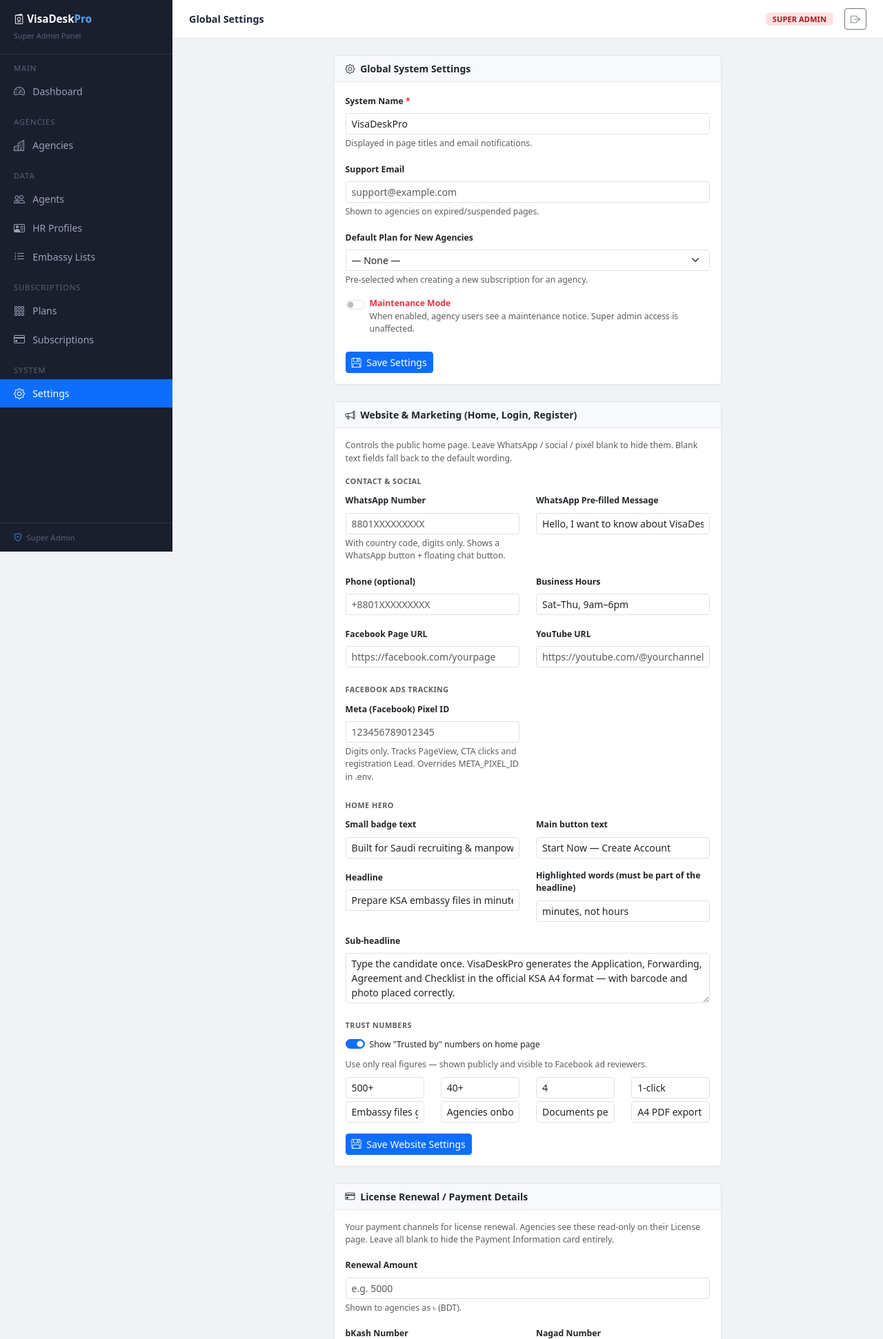
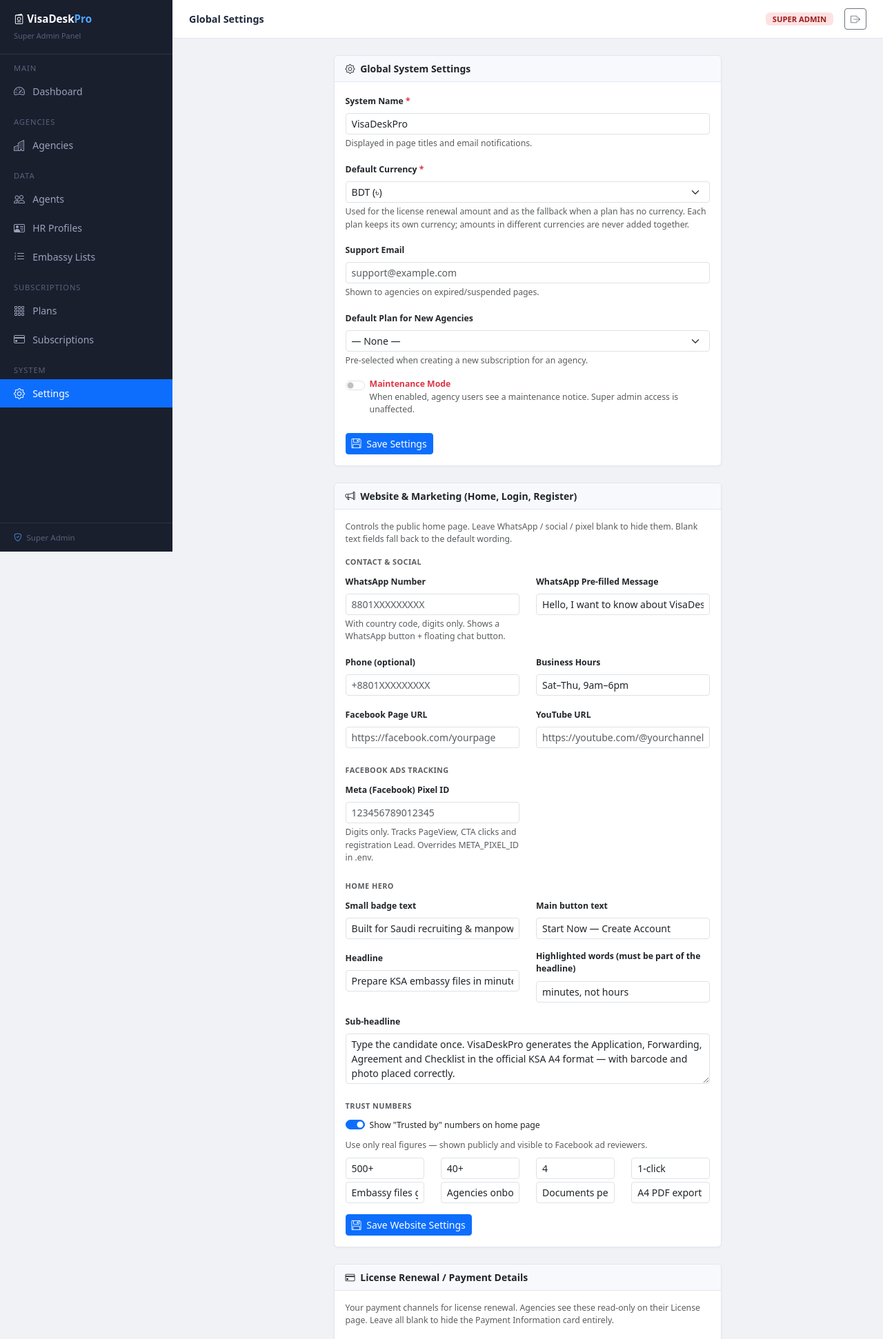
Before and after one commit to shafikcmt/ksa-embassy-app, a Laravel app: page /super-admin/settings in a window 1280 px wide. Shown: the top 1942 px of the page at 69% size. Run offline with Laravel 12, Linux system fonts and the light colour scheme; a user stored in the database is signed in; data comes from the database, SQL or seed files in the repository; tables that the repository leaves empty hold one stand-in row (values such as "Sample post"); some web fonts are replaced.

Commit message:
Super Admin: consistent multi-currency billing (per-plan currency, default currency setting, per-currency dashboard totals)
Co-Authored-By: Claude Sonnet 5.5 <noreply@anthropic.com>
Claude-Session: https://claude.ai/code/session_01VhR2E9RVdZ8sxLMnTwFupb

```diff
--- a/app/Http/Controllers/SuperAdmin/PlanController.php
+++ b/app/Http/Controllers/SuperAdmin/PlanController.php
@@ -56,7 +56,7 @@ class PlanController extends Controller
         return $request->validate([
             'name'                       => 'required|string|max:100',
             'price'                      => 'required|numeric|min:0',
-            'currency'                   => 'required|string|in:BDT,USD,SAR',
+            'currency'                   => 'required|string|in:'.implode(',', \App\Support\Money::codes()),
             'max_hr'                     => 'required|integer|min:1',
             'max_users'                  => 'required|integer|min:1',
             'max_agents'                 => 'required|integer|min:0',
--- a/app/Http/Controllers/SuperAdmin/SettingsController.php
+++ b/app/Http/Controllers/SuperAdmin/SettingsController.php
@@ -15,6 +15,7 @@ class SettingsController extends Controller
     {
         $plans = Plan::active()->orderBy('price')->get();
 
+        $defaultCurrency = \App\Support\Money::defaultCode();
         $systemName     = Setting::get('system_name', null, 'VisaDeskPro');
         $defaultPlanId  = Setting::get('default_plan_id', null, '');
         $maintenanceMode = Setting::get('maintenance_mode', null, '0');
@@ -35,7 +36,7 @@ class SettingsController extends Controller
         $site = SiteSettings::all();
 
         return view('super-admin.settings.index', compact(
-            'site',
+            'site', 'defaultCurrency',
             'plans', 'systemName', 'defaultPlanId', 'maintenanceMode', 'supportEmail',
             'renewalAmount', 'bkashNumber', 'nagadNumber', 'bankDetails', 'renewalInstructions',
             'hrFieldGroups', 'hrFieldStatuses'
@@ -92,11 +93,13 @@ class SettingsController extends Controller
             'system_name'    => 'required|string|max:200',
             'support_email'  => 'nullable|email|max:150',
             'default_plan_id'=> 'nullable|exists:plans,id',
+            'default_currency' => 'required|in:'.implode(',', \App\Support\Money::codes()),
         ]);
 
         Setting::set('system_name', $request->input('system_name', 'VisaDeskPro'));
         Setting::set('support_email', $request->input('support_email', ''));
         Setting::set('default_plan_id', $request->input('default_plan_id', ''));
+        Setting::set('default_currency', $request->input('default_currency', 'BDT'));
         Setting::set('maintenance_mode', $request->boolean('maintenance_mode') ? '1' : '0');
 
         return back()->with('success', 'Global settings saved.');
--- a/app/Models/Plan.php
+++ b/app/Models/Plan.php
@@ -19,7 +19,11 @@ class Plan extends Model
     ];
 
     /** Map of currency code → display symbol. */
-    public const CURRENCY_SYMBOLS = ['BDT' => '৳', 'USD' => '$', 'SAR' => 'SAR '];
+    public const CURRENCY_SYMBOLS = [
+        'BDT' => '৳', 'USD' => '$', 'SAR' => 'SAR ', 'AED' => 'AED ', 'INR' => '₹', 'PKR' => 'PKR ',
+        'NPR' => 'NPR ', 'LKR' => 'LKR ', 'PHP' => '₱', 'MYR' => 'RM ', 'QAR' => 'QAR ', 'KWD' => 'KWD ',
+        'OMR' => 'OMR ', 'EUR' => '€', 'GBP' => '£',
+    ];
 
     public function subscriptions(): \Illuminate\Database\Eloquent\Relations\HasMany
     {
--- /dev/null
+++ b/app/Support/Money.php
@@ -0,0 +1,62 @@
+<?php
+
+namespace App\Support;
+
+use App\Models\Plan;
+use App\Models\Setting;
+
+/**
+ * Multi-currency display for platform billing (plans, subscriptions, license renewal).
+ * Presentation only — no conversion is done; every amount is shown in its own currency.
+ */
+class Money
+{
+    /** Currency code => label shown in dropdowns. Symbols live in Plan::CURRENCY_SYMBOLS. */
+    public static function options(): array
+    {
+        $out = [];
+        foreach (Plan::CURRENCY_SYMBOLS as $code => $symbol) {
+            $out[$code] = $code.' ('.trim($symbol).')';
+        }
+
+        return $out;
+    }
+
+    public static function codes(): array
+    {
+        return array_keys(Plan::CURRENCY_SYMBOLS);
+    }
+
+    /** Super Admin "Default currency" setting (falls back to BDT). */
+    public static function defaultCode(): string
+    {
+        try {
+            $code = (string) Setting::get('default_currency', null, 'BDT');
+        } catch (\Throwable $e) {
+            $code = 'BDT';
+        }
+
+        return isset(Plan::CURRENCY_SYMBOLS[$code]) ? $code : 'BDT';
+    }
+
+    public static function symbol(?string $code): string
+    {
+        $code = $code ?: self::defaultCode();
+
+        return Plan::CURRENCY_SYMBOLS[$code] ?? ($code.' ');
+    }
+
+    /** "৳ 1,25,000" for BDT (lakh grouping), "$ 1,250.00"-style for the rest. */
+    public static function format(float|int|string|null $amount, ?string $code = null, ?int $decimals = null): string
+    {
+        $code = $code ?: self::defaultCode();
+        $symbol = self::symbol($code);
+        $symbol = str_ends_with($symbol, ' ') ? $symbol : $symbol.' ';
+
+        if ($code === 'BDT') {
+            return $symbol.Bd::number($amount, $decimals ?? 0);
+        }
+
+        return $symbol.number_format((float) $amount, $decimals ?? 2);
+    }
+}
--- a/resources/views/agency/license/index.blade.php
+++ b/resources/views/agency/license/index.blade.php
@@ -94,7 +94,7 @@
                 @isset($payment['amount'])
                     <div class="flex items-center justify-between rounded-xl border border-emerald-200 bg-emerald-50 px-5 py-4">
                         <span class="text-sm font-semibold text-emerald-800">Renewal Amount</span>
-                        <span class="text-2xl font-extrabold tracking-tight text-emerald-700">৳ {{ $payment['amount'] }}</span>
+                        <span class="text-2xl font-extrabold tracking-tight text-emerald-700">{{ trim(\App\Support\Money::symbol(null)) }} {{ $payment['amount'] }}</span>
                     </div>
                 @endisset
 
--- a/resources/views/super-admin/plans/_form.blade.php
+++ b/resources/views/super-admin/plans/_form.blade.php
@@ -14,9 +14,9 @@
         <label class="form-label fw-semibold">Currency</label>
         @php $planCurrency = old('currency', $plan->currency ?? 'BDT'); @endphp
         <select name="currency" class="form-select">
-            <option value="BDT" @selected($planCurrency === 'BDT')>BDT (৳)</option>
-            <option value="USD" @selected($planCurrency === 'USD')>USD ($)</option>
-            <option value="SAR" @selected($planCurrency === 'SAR')>SAR</option>
+            @foreach(\App\Support\Money::options() as $code => $label)
+                <option value="{{ $code }}" @selected($planCurrency === $code)>{{ $label }}</option>
+            @endforeach
         </select>
     </div>
     <div class="col-md-2">
--- a/resources/views/super-admin/settings/index.blade.php
+++ b/resources/views/super-admin/settings/index.blade.php
@@ -20,6 +20,17 @@
                             value="{{ old('system_name', $systemName) }}">
                         <div class="form-text">Displayed in page titles and email notifications.</div>
                         @error('system_name')<div class="invalid-feedback">{{ $message }}</div>@enderror
+                    </div>
+
+                    <div class="mb-3">
+                        <label class="form-label small fw-semibold">Default Currency <span class="text-danger">*</span></label>
+                        <select name="default_currency" class="form-select form-select-sm @error('default_currency') is-invalid @enderror">
+                            @foreach(\App\Support\Money::options() as $code => $label)
+                                <option value="{{ $code }}" @selected(old('default_currency', $defaultCurrency) === $code)>{{ $label }}</option>
+                            @endforeach
+                        </select>
+                        <div class="form-text">Used for the license renewal amount and as the fallback when a plan has no currency. Each plan keeps its own currency; amounts in different currencies are never added together.</div>
+                        @error('default_currency')<div class="invalid-feedback">{{ $message }}</div>@enderror
                     </div>
 
                     <div class="mb-3">
@@ -212,19 +223,19 @@
                         <label class="form-label small fw-semibold">Renewal Amount</label>
                         <input type="text" name="renewal_amount" class="form-control form-control-sm @error('renewal_amount') is-invalid @enderror"
                             value="{{ old('renewal_amount', $renewalAmount) }}" placeholder="e.g. 5000">
-                        <div class="form-text">Shown to agencies as ৳ (BDT).</div>
+                        <div class="form-text">Shown to agencies in the default currency ({{ \App\Support\Money::symbol($defaultCurrency) }}).</div>
                         @error('renewal_amount')<div class="invalid-feedback">{{ $message }}</div>@enderror
                     </div>
 
                     <div class="row">
                         <div class="col-md-6 mb-3">
-                            <label class="form-label small fw-semibold">bKash Number</label>
+                            <label class="form-label small fw-semibold">bKash Number <span class="text-muted fw-normal">(Bangladesh, optional)</span></label>
                             <input type="text" name="bkash_number" class="form-control form-control-sm @error('bkash_number') is-invalid @enderror"
                                 value="{{ old('bkash_number', $bkashNumber) }}" placeholder="01XXXXXXXXX">
                             @error('bkash_number')<div class="invalid-feedback">{{ $message }}</div>@enderror
                         </div>
                         <div class="col-md-6 mb-3">
-                            <label class="form-label small fw-semibold">Nagad Number</label>
+                            <label class="form-label small fw-semibold">Nagad Number <span class="text-muted fw-normal">(Bangladesh, optional)</span></label>
                             <input type="text" name="nagad_number" class="form-control form-control-sm @error('nagad_number') is-invalid @enderror"
                                 value="{{ old('nagad_number', $nagadNumber) }}" placeholder="01XXXXXXXXX">
                             @error('nagad_number')<div class="invalid-feedback">{{ $message }}</div>@enderror
--- a/resources/views/super-admin/subscriptions/index.blade.php
+++ b/resources/views/super-admin/subscriptions/index.blade.php
@@ -67,7 +67,7 @@
                             @php $pc = $sub->payment_status; @endphp
                             <x-ui.badge :tone="$pc === 'paid' ? 'green' : ($pc === 'pending' ? 'amber' : 'slate')">{{ ucfirst($pc) }}</x-ui.badge>
                         </td>
-                        <td class="px-4 py-3 font-medium text-slate-700">${{ number_format($sub->amount, 2) }}</td>
+                        <td class="px-4 py-3 font-medium text-slate-700">{{ $sub->money(2) }}</td>
                         <td class="px-4 py-3">
                             <div class="flex items-center justify-end gap-1 whitespace-nowrap">
                                 @if($sub->payment_status === 'pending')
```
Also changed, not shown: app/Http/Controllers/SuperAdmin/DashboardController.php (+16 -3 lines), app/Models/Subscription.php (+11 -0 lines), resources/views/super-admin/dashboard.blade.php (+14 -5 lines), resources/views/super-admin/subscriptions/_form.blade.php (+15 -3 lines).
